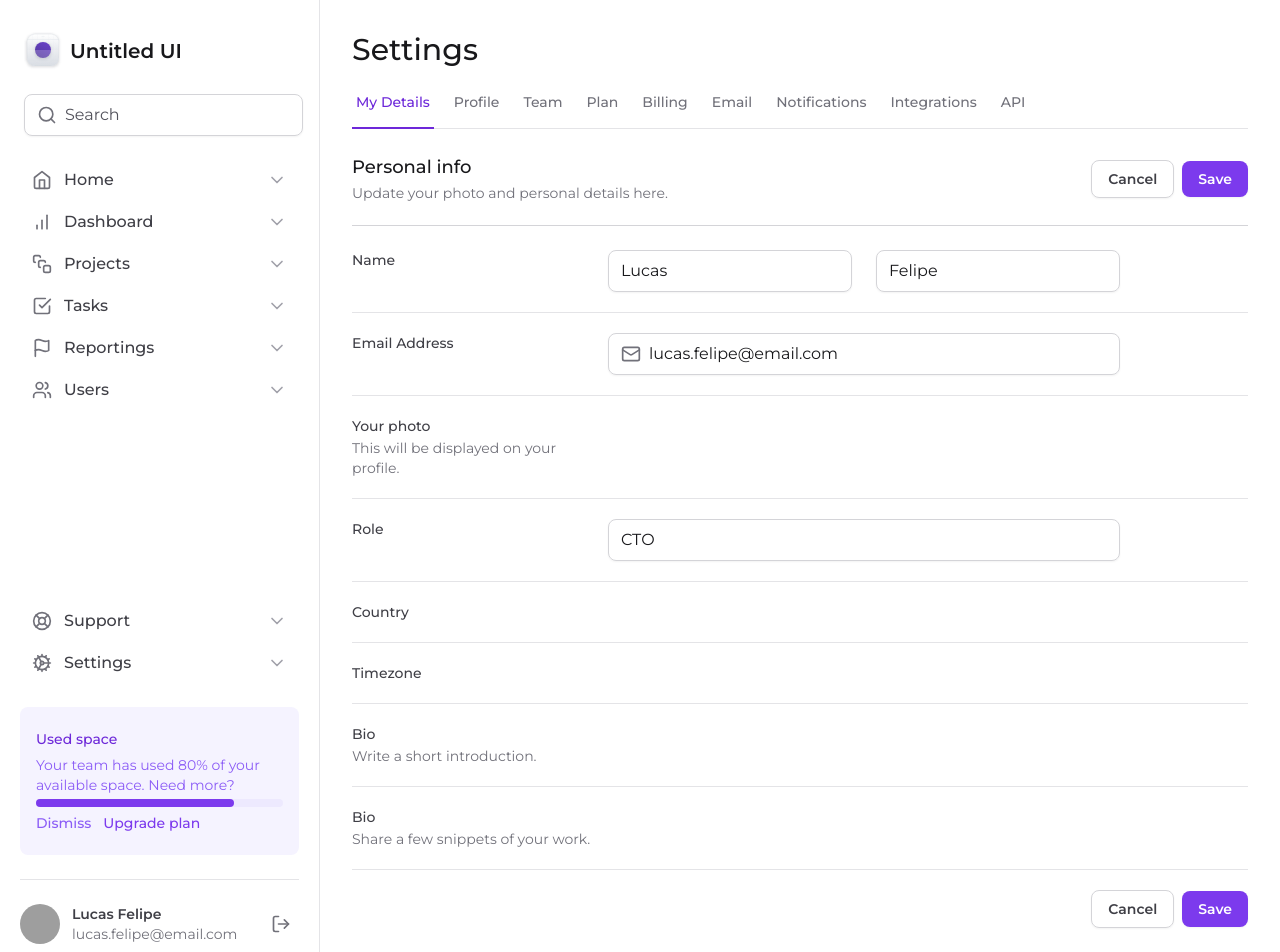
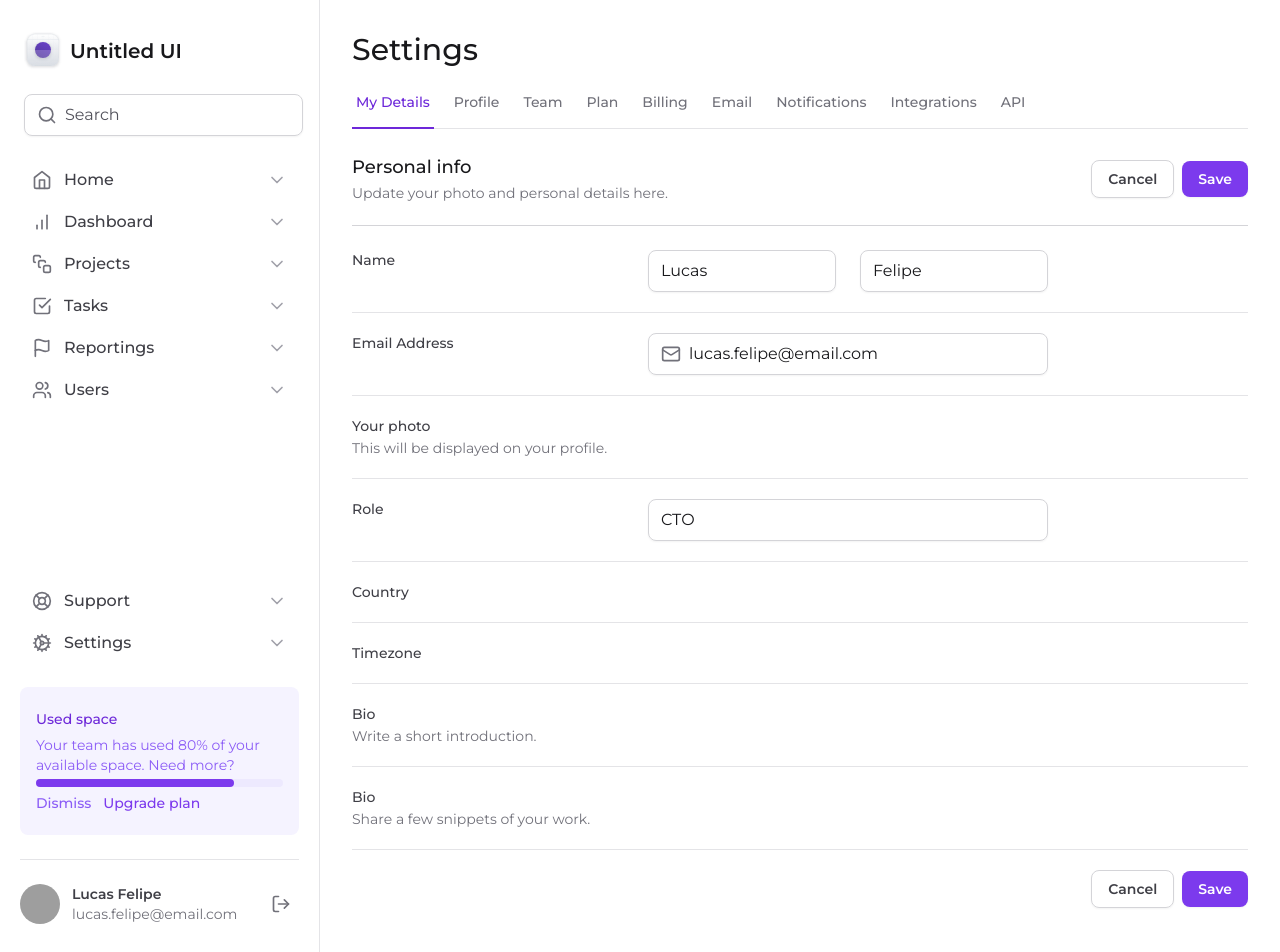
Before and after one commit to LFeli/Rocketseat-Ignite, a Next.js app in the folder masterizando-o-tailwind/: page / in a window 1280 px wide. Shown: the top 952 px of the page. Built offline with nearby package versions, Linux system fonts and the light colour scheme; grey boxes are pictures that could not be loaded.

Commit message:
feat: added violet color variant '25' and back form variant for '1fr'

```diff
--- a/masterizando-o-tailwind/tailwind.config.ts
+++ b/masterizando-o-tailwind/tailwind.config.ts
@@ -7,7 +7,17 @@ const config: Config = {
       gridTemplateColumns: {
         app: 'minmax(18rem, 20rem) 1fr',
         profile: 'max-content 1fr min-content',
-        form: 'minmax(7.5rem, 17.5rem) minmax(25rem, 32rem) minmax(0, 15rem)',
+        form: 'minmax(7.5rem, 17.5rem) minmax(25rem, 1fr) minmax(0, 15rem)',
+      },
+
+      colors: {
+        violet: {
+          25: '#fcfaff',
+        },
+      },
+
+      borderWidth: {
+        6: '6px',
       },
     },
   },
```
